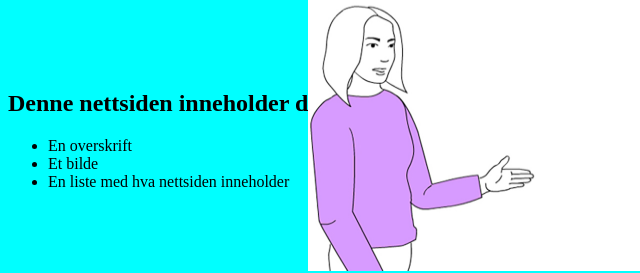
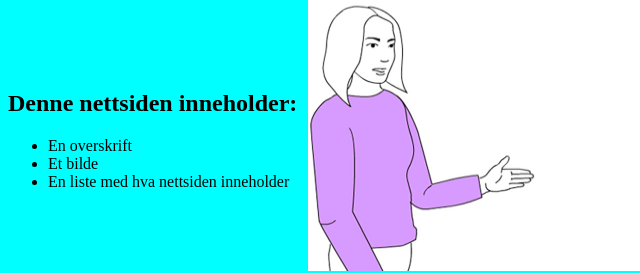
Before and after one commit to kayeven93/kayeven93.github.io, a plain HTML site: page index.html in a window 1280 px wide. Shown: the part 329-602 px from the top of the page, 0-640 px from the left. Drawn offline with Linux system fonts and the light colour scheme.

Commit message:
korrigering av overskrift
gjorde overskriften kortere

```diff
--- a/index.html
+++ b/index.html
@@ -23,7 +23,7 @@
 <body>
     <h1> MIN FØRSTE PUBLISERTE HJEMMESIDE </h1>
     <img id="intervju" src="intervju.jpg" width="500" height="300">
-    <h2> Denne nettsiden inneholder disse elementene: </h2>
+    <h2> Denne nettsiden inneholder: </h2>
     <ul>
         <li>En overskrift </li>
         <li>Et bilde</li>
```
